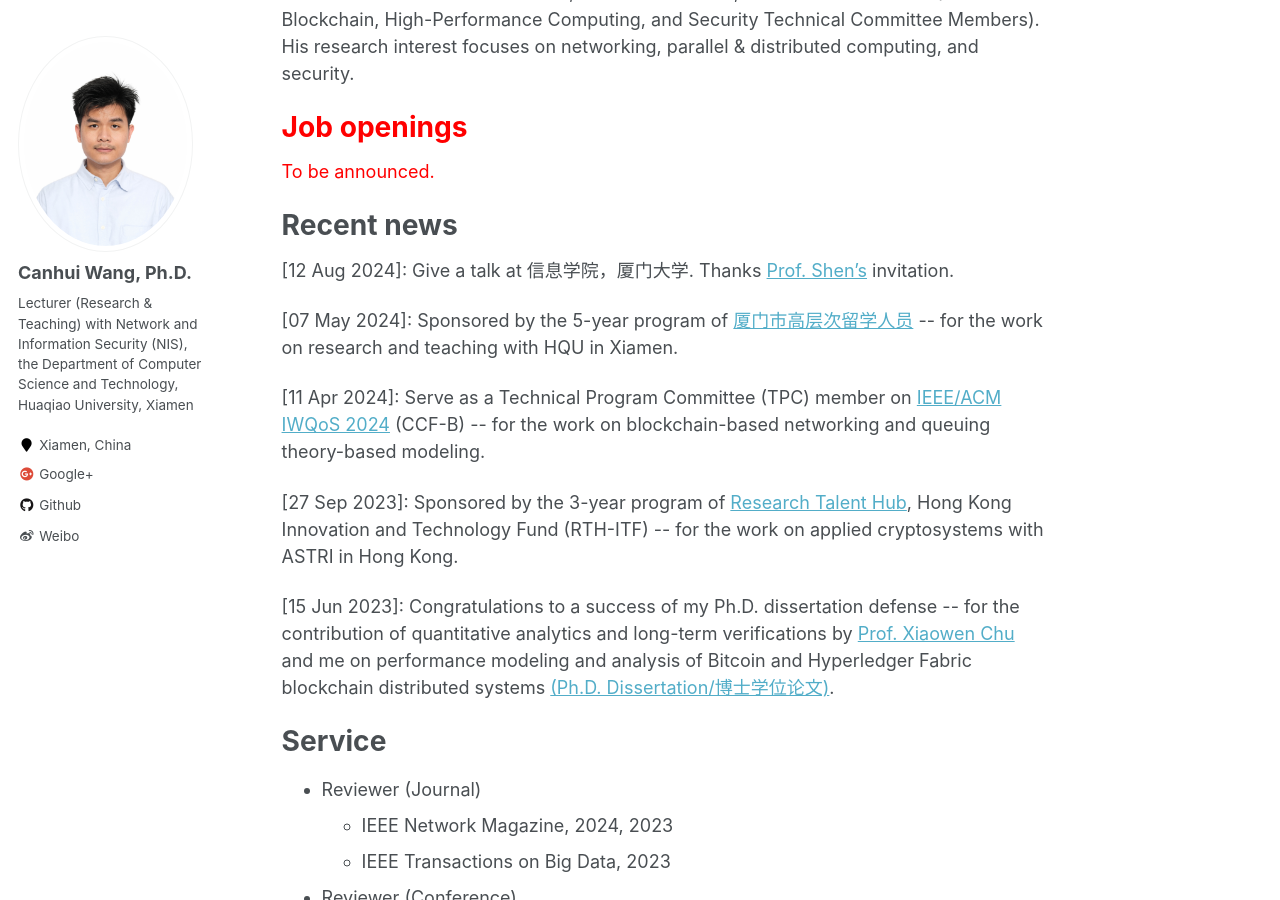
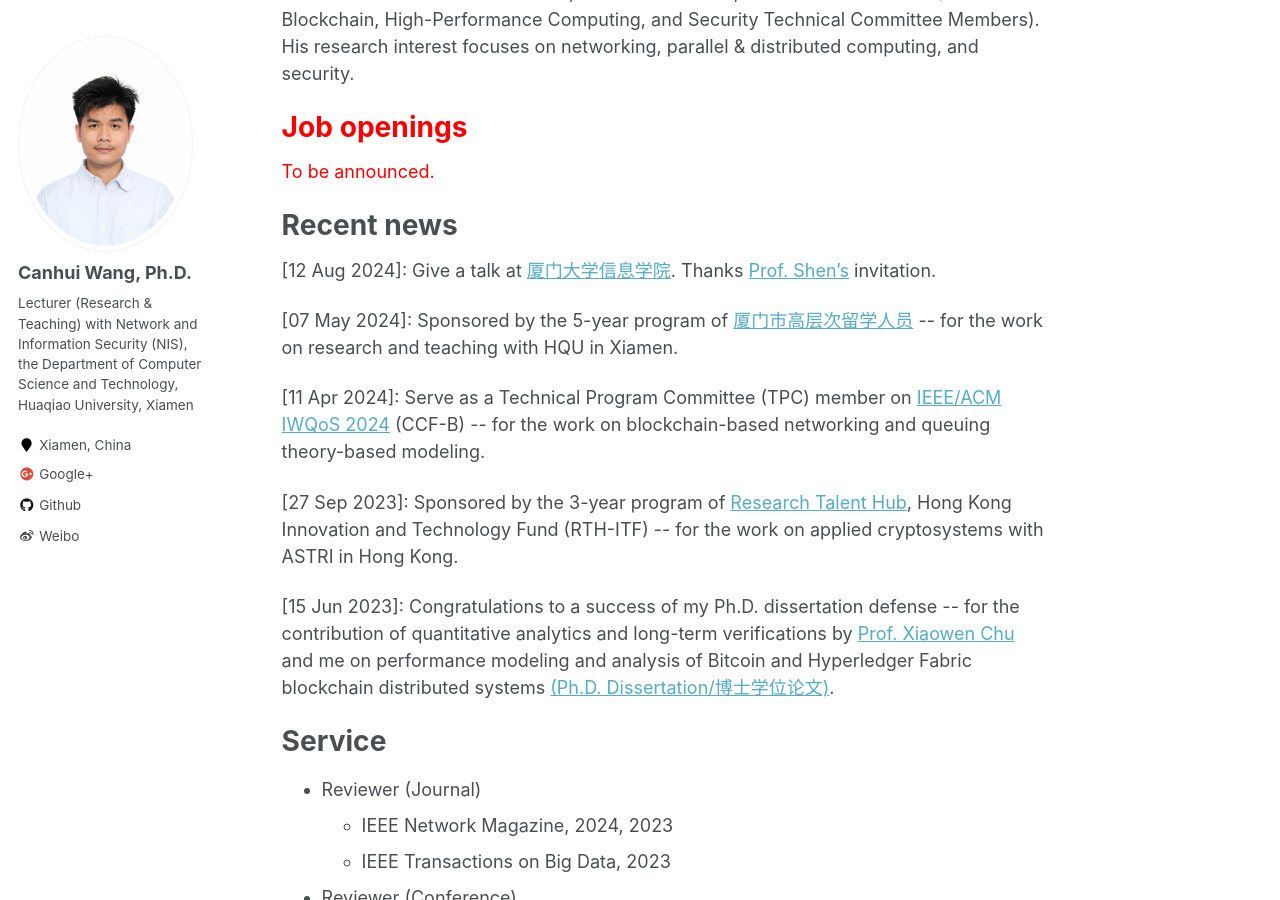
Before and after one commit to Canhui/canhui.github.io, a Jekyll site: the page built from _pages/about.md, in a window 1280 px wide and 900 px high, scrolled down 478 px. Built offline with Jekyll 4.4.1, drawn with Linux system fonts in a browser that asks for light colours; part of the change alters nothing that is shown.

```diff
--- a/_pages/about.md
+++ b/_pages/about.md
@@ -17,7 +17,7 @@ Canhui Wang is currently a Lecturer (Research & Teaching) with Network and Infor
 
 Recent news
 ======
-\[12 Aug 2024\]: Give a talk at 信息学院，厦门大学. Thanks [Prof. Shen's](https://sites.google.com/view/yaobin) invitation.
+\[12 Aug 2024\]: Give a talk at [厦门大学信息学院](https://informatics.xmu.edu.cn/index.htm). Thanks [Prof. Shen's](https://sites.google.com/view/yaobin) invitation.
 
 \[07 May 2024\]: Sponsored by the 5-year program of [厦门市高层次留学人员](http://hrss.xm.gov.cn) -\- for the work on research and teaching with HQU in Xiamen.
 
```
